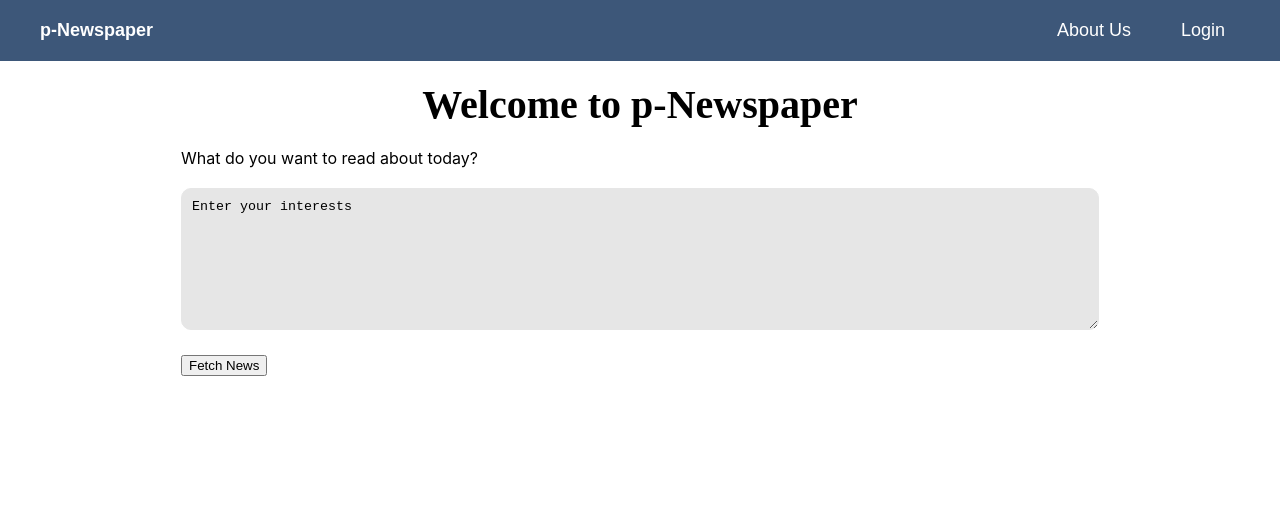
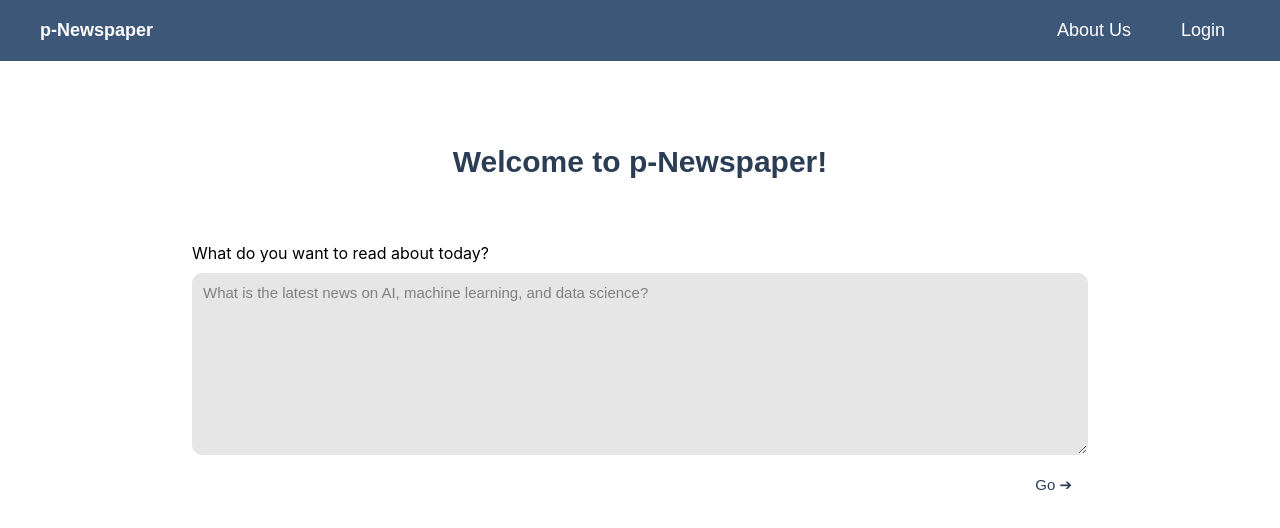
Before and after one commit to P-Newspaper/p-Newspaper, a React (Create React App) app in the folder frontend/: page / in a window 1280 px wide. Shown: the top 528 px of the page. Built offline with nearby package versions, Linux system fonts and the light colour scheme.

Commit message:
separate css for consistency

```diff
--- a/frontend/src/components/Navbar.js
+++ b/frontend/src/components/Navbar.js
@@ -1,6 +1,6 @@
 import React from 'react';
 import { Link } from 'react-router-dom';
-import '../styles.css';
+import '../navbarstyles.css';
 
 function Navbar() {
     return (
--- a/frontend/src/components/NewsForm.js
+++ b/frontend/src/components/NewsForm.js
@@ -1,11 +1,16 @@
 import React, { useState } from 'react';
 import axios from 'axios';
+import '../newsformstyles.css';
 
 function NewsForm() {
     const [interests, setInterests] = useState('');
 
     const handleSubmit = async (event) => {
         event.preventDefault();
+        if (interests.trim() === '') {
+            console.error('Interests cannot be empty');
+            return;
+        }
         try {
             const response = await axios.post('http://localhost:5000/fetch-news', { interests });
             console.log(response.data);
@@ -16,45 +21,29 @@ function NewsForm() {
 
     return (
         <div>
-            <div><br></br><strong style={{display: 'flex', justifyContent: 'center', fontSize: '40px', fontFamily: 'Kite One'}}>Welcome to p-Newspaper</strong></div>
-            <form onSubmit={handleSubmit} style={{display: 'flex', justifyContent: 'center'}}>
-                <div>
-                    <br></br>
-                    <div><label htmlFor="interests" >What do you want to read about today?</label></div>
-                    <br></br>
-                    <div>
+            <div><br></br><strong className="top-text">Welcome to p-Newspaper!</strong></div>
+            <form onSubmit={handleSubmit} className="form-container">
+                <div className="input-container">
+                    <label htmlFor="interests">What do you want to read about today?</label>
+                    <div className="text-container">
                         <textarea
                             id="interests"
                             value={interests}
                             onChange={(e) => setInterests(e.target.value)}
-                            placeholder="Enter your interests"
-                            style={{
-                                color: 'black',
-                                backgroundColor: '#e6e6e6',
-                                padding: 10,
-                                borderRadius: 10,
-                                justifyContent: "center",
-                                borderColor: '#e6e6e6',
-                                width: window.innerWidth*0.7,
-                                height: window.innerHeight*0.15
-
-                            }}
+                            placeholder="What is the latest news on AI, machine learning, and data science?"
+                            className="textarea-input"
                         />
-                        <style>
-                        {`
-                            ::placeholder {
-                                color: black;
-                            }`
-                        }
-                        </style>
+                    </div>
+                    <div className="button-container">
+                        <button type="submit" className="submit-button">
+                            Go ➔
+                        </button>
                     </div>
                     <br></br>
-                    <div><button type="submit" style={{justifyContent: "center"}}>Fetch News</button></div>
                 </div>
             </form>
         </div>
     );
 }
 
-
 export default NewsForm;
--- /dev/null
+++ b/frontend/src/newsformstyles.css
@@ -0,0 +1,73 @@
+.top-text {
+    margin-top: 5%;
+    display: flex;
+    justify-content: center;
+    font-size: 30px;
+    font-family: 'Poppins', sans-serif;
+    color: #2b3d55
+}
+
+.form-container {
+    display: flex;
+    justify-content: center;
+    margin-top: 5%;
+}
+
+.input-container {
+    width: 70vw;
+    margin-bottom: 20px;
+    position: relative;
+}
+
+.textarea-input {
+    color: black;
+    background-color: #e6e6e6;
+    padding: 10px;
+    border-radius: 10px;
+    justify-content: center;
+    border: 1px solid #e6e6e6;
+    width: 70vw;
+    height: 20vh;
+    margin-top: 10px;
+    font-family: 'Poppins', sans-serif;
+    font-size: 15px;
+}
+
+.textarea-input::placeholder {
+    color: grey;
+    font-family: 'Poppins' sans-serif;
+    font-size: 15px;
+}
+
+.text-container {
+    display: flex;
+    justify-content: center;
+    align-items: center;
+    width: 100%;
+}
+
+.button-container {
+    display:flex;
+    justify-content: flex-end;
+    width: 100%;
+    margin-top: 5px;
+}
+
+.submit-button {
+    border: 1px solid white;
+    background: white;
+    padding: 15px;
+    border-radius: 30px;
+    color: #2b3d55;
+    transition: background 0.5s ease;
+    display: flex;
+    justify-content: center;
+    align-items: center;
+    font-family: 'Poppins', sans-serif;
+    font-size: 15px;
+}
+
+.submit-button:hover {
+    background: #2b3d55;
+    color: white;
+}
```
Also changed, not shown: frontend/src/navbarstyles.css (renamed from frontend/src/styles.css).
